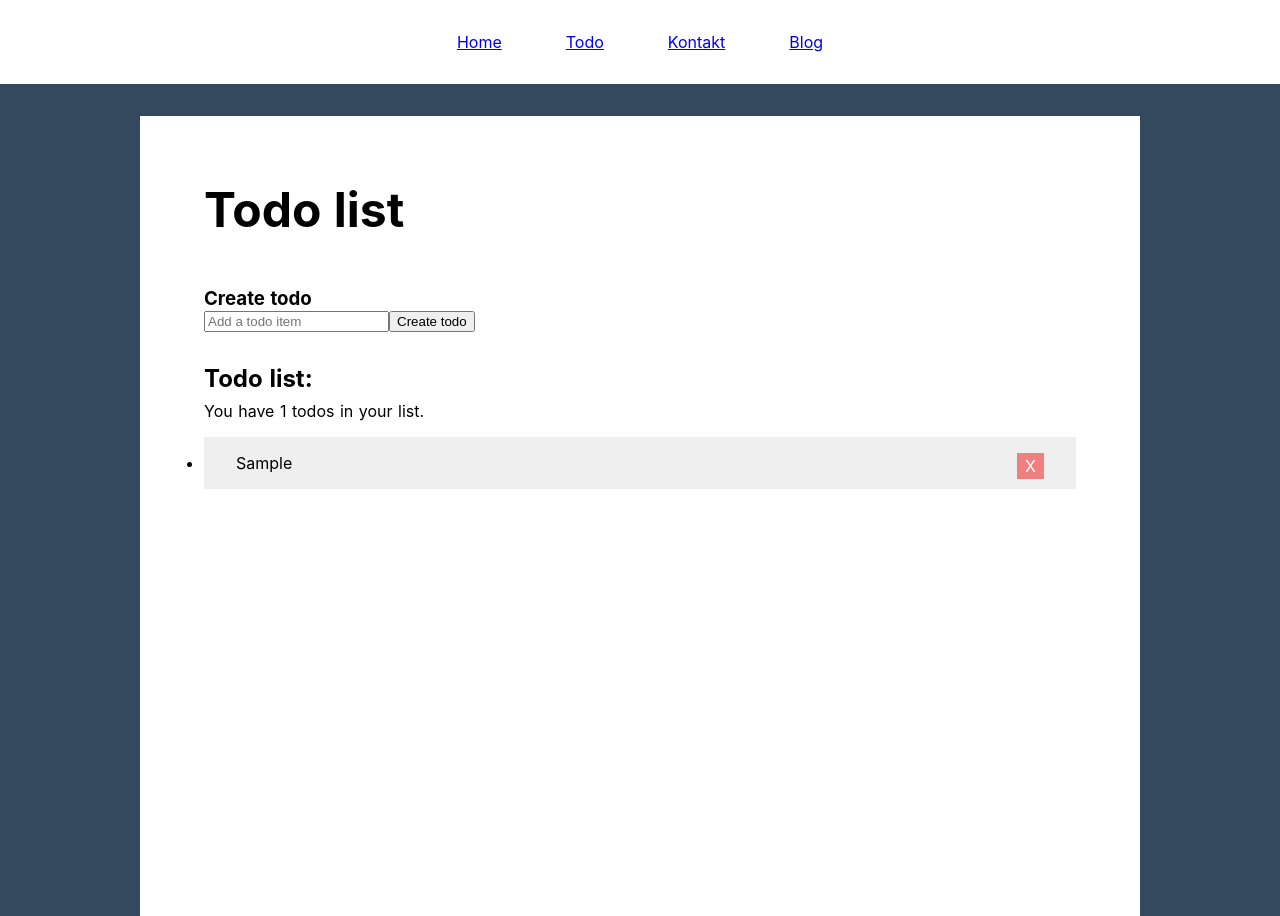
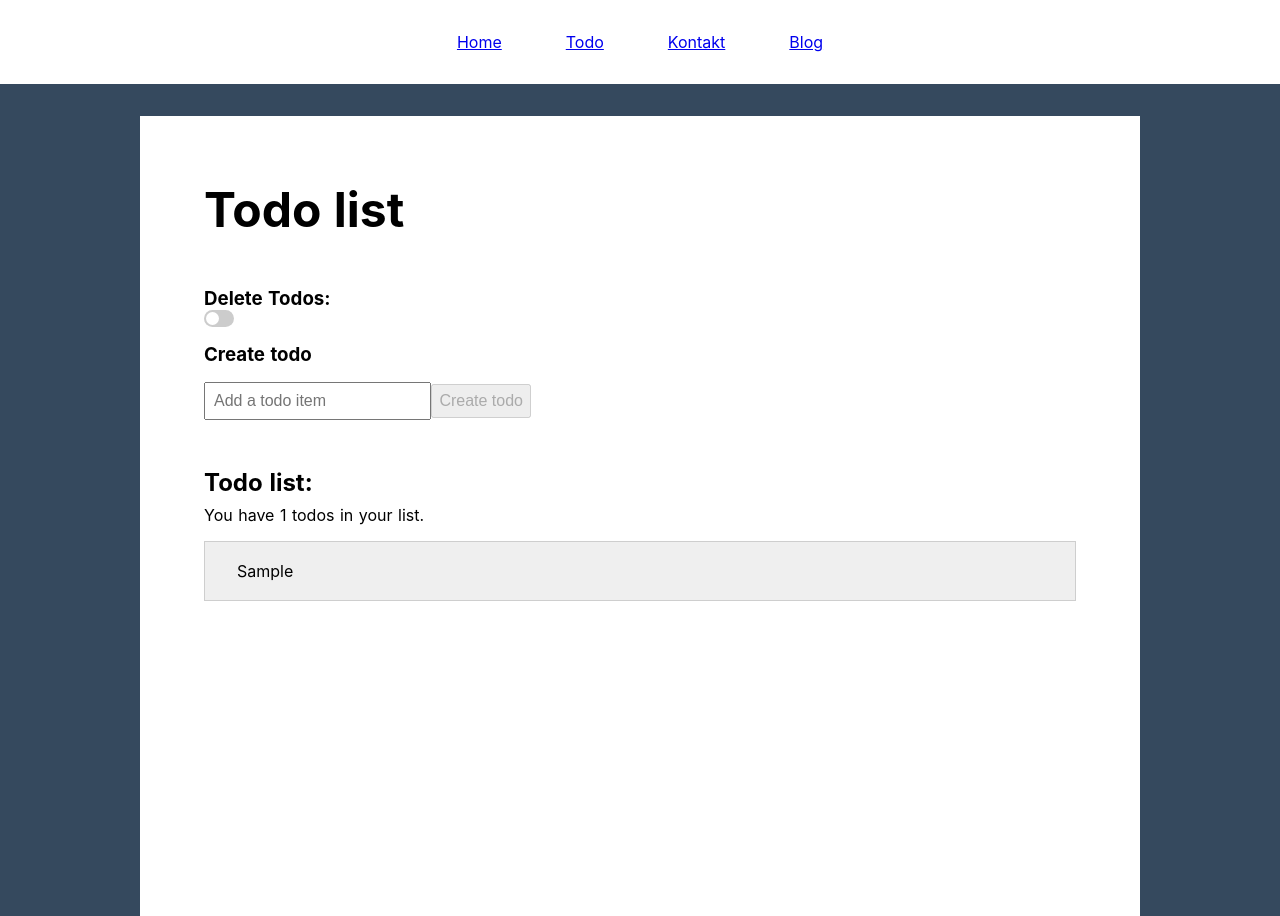
Before and after one commit to rabbyraptor/nuxt-playground, a Nuxt app: page /todo in a window 1280 px wide. Both pictures are taken after typing "Sample" into the empty fields and a click on the button "Create todo". Built offline with nearby package versions, Linux system fonts and the light colour scheme.

Commit message:
Temporary input + Todo-delete toggle

```diff
--- a/components/todoItemAdd.vue
+++ b/components/todoItemAdd.vue
@@ -1,7 +1,7 @@
 <template>
   <div>
-    <input v-model="input" @keyup.enter="emitAddItem()" type="text" placeholder="Add a todo item" required />
-    <button type="submit" @click="emitAddItem()">
+    <input v-model="input" @keyup.enter="emitAddItem()" @keyup="emitTemporaryInput()" type="text" placeholder="Add a todo item" required />
+    <button @click="emitAddItem()" :disabled="submitDisabled">
       <span>Create todo</span>
     </button>
   </div>
@@ -9,13 +9,19 @@
 
 <script>
 export default{
+  /* Lav en placeholder-entry i cookie, så den husker hvad man er i gang med at skrive */
   data(){
     return {
       input:''
     }
   },
-  props:{
-    items:{}
+  mounted(){
+    this.input = this.tempInput;
+  },
+  watch:{
+    tempInput(){
+      this.input = this.tempInput;
+    }
   },
   methods:{
     emitAddItem(){
@@ -24,17 +30,42 @@ export default{
         console.log('Input ' + this.input + ' was emitted');
         this.input = '';
       }
+    },
+    emitTemporaryInput(){
+      this.$emit("emitTemporaryInput", this.input);
+    }
+  },
+  props:{
+    tempInput:''
+  },
+  computed:{
+    submitDisabled(){
+      if(this.input != ""){
+        return false;
+      }else{
+        return true;
+      }
     }
   }
-
 }
 </script>
 
 <style scoped>
-  li{
-    background-color:#efefef;
-    padding:1em 2em;
+  input{
+    padding:.5em;
     box-sizing: border-box;
     margin:1em 0;
+    font-size: 16px;
+  }
+  input:hover{
+    cursor:initial;
+  }
+  button{
+    padding:.4em;
+    font-size:16px;
+    margin:1px 0 0 0;
+  }
+  button:hover{
+    cursor:pointer;
   }
 </style>
--- a/components/todoItem.vue
+++ b/components/todoItems.vue
@@ -1,7 +1,10 @@
 <template>
-  <div>
-    <li v-for="(item, index) in items" :key="index">{{ item.name }}<span @click="emitDeleteItem(item)" class="remove-item">X</span></li>
-  </div>
+  <ul>
+    <li v-for="(item, index) in items" :key="index">
+        <span class="name">{{ item.name }}</span>
+        <span v-if="switchState" @click="emitDeleteItem(item)" class="remove-item"></span>
+      </li>
+  </ul>
 </template>
 
 <script>
@@ -13,6 +16,7 @@ export default{
   },
   props:{
     items:{},
+    switchState:false
   },
   methods:{
     emitDeleteItem(item){
@@ -29,13 +33,21 @@ export default{
     padding:1em 2em;
     box-sizing: border-box;
     margin:1em 0;
+    display: flex;
+    align-items: center;
+    justify-content: space-between;
+    border:1px solid #cecece;
+  }
+  .name{
+    padding: 3px 0;
   }
   .remove-item{
-    display: block;
-    float: right;
     background-color:lightcoral;
-    padding:.2em .5em;
+    padding: 3px 8px;
     color:#fff;
+  }
+  .remove-item::before{
+    content: 'x';
   }
    .remove-item:hover{
      cursor:pointer;
--- /dev/null
+++ b/components/toggleSwitch.vue
@@ -0,0 +1,90 @@
+<template>
+<div>
+    <h3><slot></slot></h3>
+    <label class="switch">
+        <input type="checkbox" @click="emitToggleSwitch()">
+        <span class="slider round"></span>
+    </label>
+</div>
+</template>
+
+<script>
+export default{
+    data(){
+        return{
+            switchState:false
+        }
+    },
+    methods:{
+        emitToggleSwitch(){
+            this.switchState = !this.switchState;
+            this.$emit("emitToggleSwitch", this.switchState);
+        }
+    }
+}
+</script>
+
+<style scoped>
+/* The switch - the box around the slider */
+.switch {
+  position: relative;
+  display: inline-block;
+  width: 30px;
+  height: 17px;
+}
+
+/* Hide default HTML checkbox */
+.switch input {
+  opacity: 0;
+  width: 0;
+  height: 0;
+}
+
+/* The slider */
+.slider {
+  position: absolute;
+  cursor: pointer;
+  top: 0;
+  left: 0;
+  right: 0;
+  bottom: 0;
+  background-color: #ccc;
+  -webkit-transition: .4s;
+  transition: .4s;
+}
+
+.slider:before {
+  position: absolute;
+  content: "";
+  height: 13px;
+  width: 13px;
+  left: 2px;
+  bottom: 2px;
+  background-color: white;
+  -webkit-transition: .4s;
+  transition: .4s;
+}
+
+input:checked + .slider {
+  background-color: #2196F3;
+}
+
+input:focus + .slider {
+  box-shadow: 0 0 1px #2196F3;
+}
+
+input:checked + .slider:before {
+  -webkit-transform: translateX(13px);
+  -ms-transform: translateX(13px);
+  transform: translateX(13px);
+}
+
+/* Rounded sliders */
+.slider.round {
+  border-radius: 34px;
+}
+
+.slider.round:before {
+  border-radius: 50%;
+}
+</style>
--- a/pages/todo/index.vue
+++ b/pages/todo/index.vue
@@ -1,47 +1,47 @@
 <template>
   <div class="wrapper">
     <h1>Todo list</h1>
+    <toggle-switch class="switch-delete" @emitToggleSwitch="toggleSwitch">Delete Todos:</toggle-switch>
     <div id="todo-input">
       <h3 for="name">Create todo</h3>
-      <todo-item-add @emitAddItem="addItem"></todo-item-add>
+      <todo-item-add @emitAddItem="addItem" @emitTemporaryInput="saveTemporaryInput" :tempInput="tempInput"></todo-item-add>
     </div>
     <div id="todo-list">
       <h2>Todo list:</h2>
-      <p>You have {{ items.length }} todos in your list.</p>
-      <ul>
-        <todo-item :items="items" @emitDeleteItem="deleteItem" v-if="this.items.length > 0"></todo-item>
-        <p v-if="!containsItems">You've done all of your todos! <b>Now add some!</b></p>
-      </ul>
+      <p style="width:100%;">You have {{ items.length }} todos in your list.</p>
+      <todo-items :items="items" @emitDeleteItem="deleteItem" v-if="this.items.length > 0" :switchState="switchState"></todo-items>
+      <p v-if="!containsItems">You've done all of your todos! <b>Now add some!</b></p>
     </div>
   </div>
 </template>
 
 <script>
-import todoItem from '../../components/todoItem'
+import todoItems from '../../components/todoItems'
 import todoItemAdd from '../../components/todoItemAdd'
+import toggleSwitch from '../../components/toggleSwitch'
 import Cookies from '../../node_modules/js-cookie/src/js.cookie.js'
 
 export default {
   data(){
     return {
       items:[],
+      tempInput:'',
+      switchState:false
     }
   },
   mounted(){
     if(Cookies.get('todos')){
-      console.log('You have a cookie named todos.')
       this.items = Cookies.getJSON('todos');
-    }else{
-      console.log("You don't have a cookie named todos.")
     }
+    this.tempInput = Cookies.getJSON('temporaryInput', this.tempInput)
   },
   updated(){
     Cookies.set('todos', this.items);
-    console.log(Cookies.get('todos', this.items));
   },
   components:{
-    todoItem,
-    todoItemAdd
+    todoItems,
+    todoItemAdd,
+    toggleSwitch
   },
   methods:{
     addItem(input){
@@ -49,6 +49,12 @@ export default {
     },
     deleteItem(item){
       this.items.splice(this.items.indexOf(item), 1);
+    },
+    saveTemporaryInput(input){
+      Cookies.set('temporaryInput', input);
+    },
+    toggleSwitch(switchState){
+      this.switchState = switchState;
     }
   },
   computed:{
@@ -96,4 +102,17 @@ h1{
 #todo-list p{
   margin:.5em 0 0 0;
 }
+.switch-delete{
+  display: flex;
+  flex-flow: column;
+  justify-content: flex-end;
+  width:100%;
+  margin:0 0 1em 0;
+}
+.switch-delete div{
+  float:left;
+  clear:both;
+  display:block;
+  height:20px;
+}
 </style>
```
